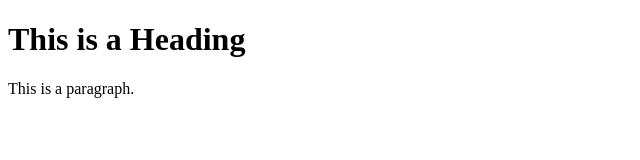
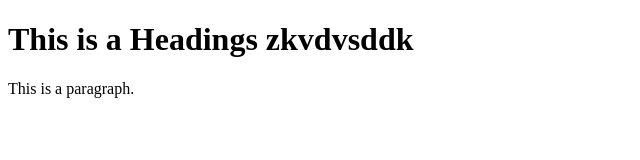
Before and after one commit to rauhayl-beoe/testrepo, a plain HTML site: page index.html in a window 1280 px wide. Shown: the whole page, without its empty margins (0-640 px from the left). Drawn offline with Linux system fonts and the light colour scheme.

Commit message:
deploy action files

```diff
--- a/index.html
+++ b/index.html
@@ -5,7 +5,7 @@
 </head>
 <body>
 
-<h1>This is a Heading</h1>
+<h1>This is a Headings zkvdvsddk</h1>
 <p>This is a paragraph.</p>
 
 </body>
```
Also changed, not shown: 1 other file.
